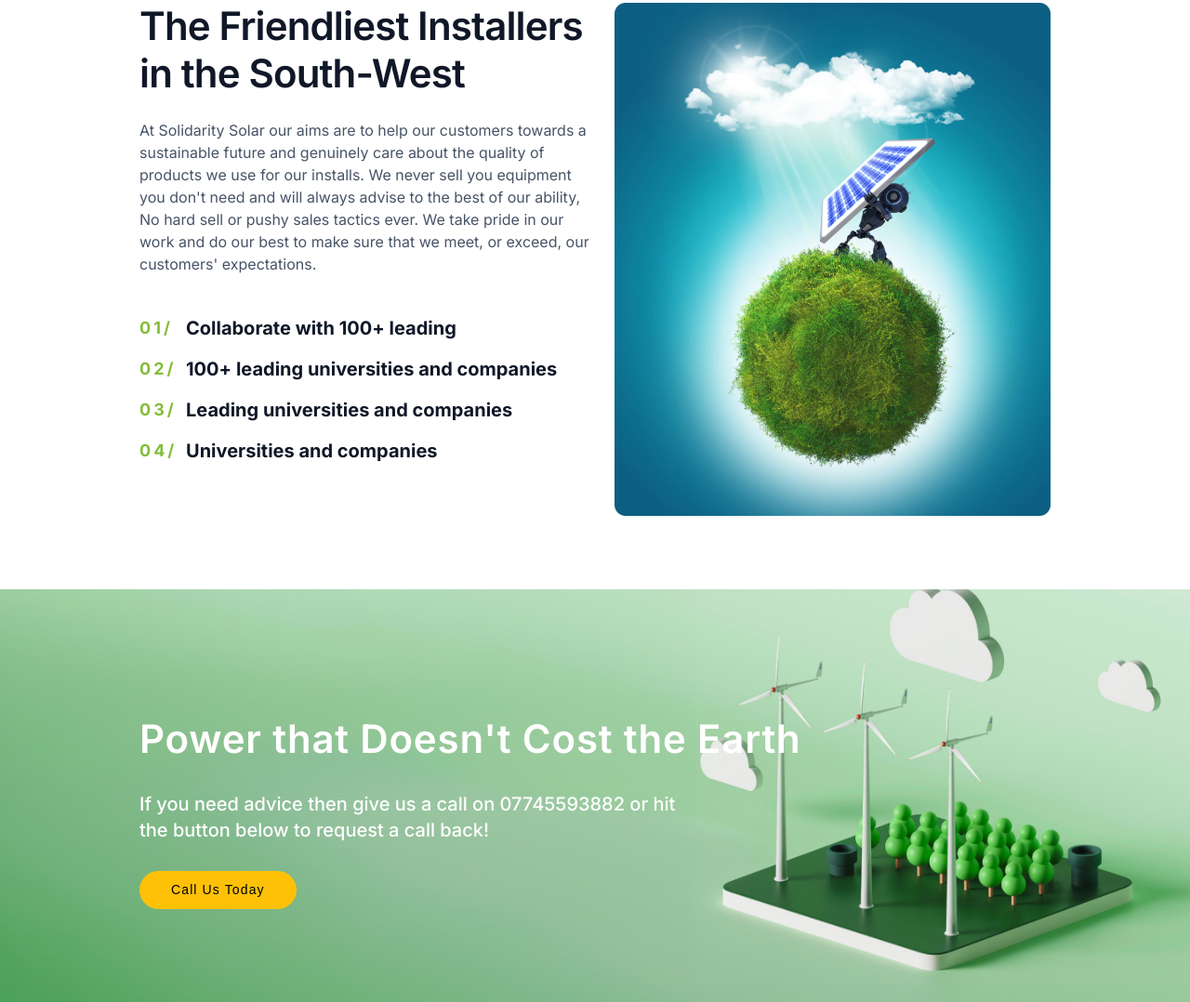
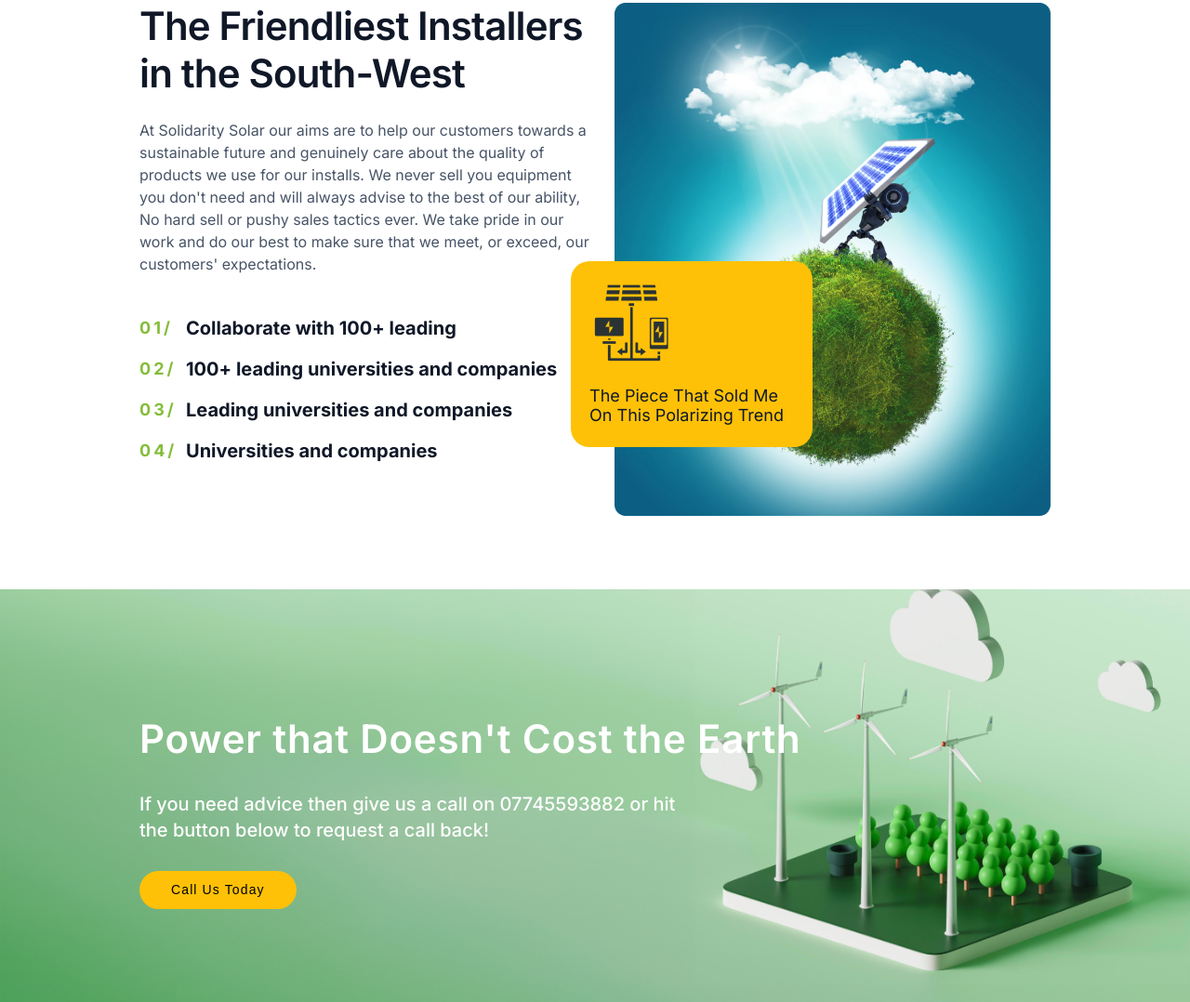
Before and after one commit to Yahia-Ahmed-abdelrazik/summer-training-front-end, a plain HTML site: page week one/task1/index.html in a window 1280 px wide. Shown: the part 963-2041 px from the top of the page at 93% size. Drawn offline with Linux system fonts and the light colour scheme.

Commit message:
add-solar-charging-card

```diff
--- a/week one/slider-imgs/style.css
+++ b/week one/slider-imgs/style.css
@@ -10,7 +10,7 @@
     display: flex;
     flex-direction: row;
     align-items: center;
-    background: linear-gradient(180deg, rgb(30, 27, 79) 0%, rgb(26, 26, 58) 35%, rgb(48, 74, 79) 100%);
+    background: linear-gradient(180deg, rgb(82, 78, 158) 0%, rgb(63, 63, 122) 35%, rgb(86, 136, 146) 100%);
 }
 
 .gallery {
--- a/week one/task1/css/style.css
+++ b/week one/task1/css/style.css
@@ -212,6 +212,22 @@
 }
 
 /* Friendliest-content */
+.Friendliest .solar-charging {
+    width: 260px;
+    height: 200px;
+    background-color: var(--accent-yellow);
+    position: absolute;
+    top: 50%;
+    left: -10%;
+    padding: 20px;
+    border-radius: 20px;
+}
+
+.Friendliest .solar-charging p {
+    font-size: 18px;
+    font-weight: 400;
+    margin: 20px 0;
+}
 
 .Friendliest {
     margin-bottom: 75px;
@@ -854,6 +870,14 @@
         width: 250px;
     }
 
+    .hero-content .hero-content-number {
+        top: 80px;
+    }
+
+    .hero-content-text {
+        top: 250px;
+    }
+
     .hero .hero-content-text h1 {
         font-size: 22px;
         font-weight: 500;
@@ -881,6 +905,11 @@
     }
 
     /* Friendliest-content */
+
+    .Friendliest .solar-charging {
+        display: none;
+    }
+
     .Friendliest-content {
         flex-direction: column;
     }
--- a/week one/task1/index.html
+++ b/week one/task1/index.html
@@ -1,5 +1,6 @@
 <!DOCTYPE html>
 <html lang="en">
+
 <head>
   <meta charset="UTF-8" />
   <meta name="viewport" content="width=device-width, initial-scale=1.0" />
@@ -9,9 +10,9 @@
   <link rel="preconnect" href="https://fonts.gstatic.com" crossorigin />
   <link
     href="https://fonts.googleapis.com/css2?family=Inter:ital,opsz,wght@0,14..32,100..900;1,14..32,100..900&display=swap"
-      rel="stylesheet"
-    />
+    rel="stylesheet" />
 </head>
+
 <body>
   <!-- Header section -->
   <header class="container">
@@ -81,7 +82,11 @@
           </ol>
         </div>
         <div class="Friendliest-content-imgs">
-            <img src="./img/Rectangle 30.png" alt="" />
+          <img class="p-img" src="./img/Rectangle 30.png" alt="" />
+          <div class="solar-charging">
+            <img src="./img/Solar Charging.png" alt="solar-charging">
+            <p>The Piece That Sold Me On This Polarizing Trend</p>
+          </div>
         </div>
       </div>
     </div>
@@ -390,4 +395,5 @@
     </div>
   </footer>
 </body>
+
 </html>
```
Also changed, not shown: week one/task1/img/Solar Charging.png (added). Lines whose indentation alone changed are shown as unchanged.
